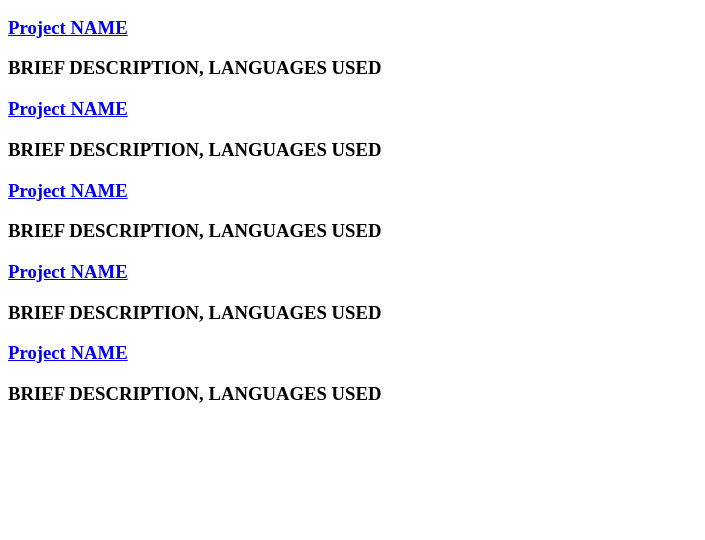
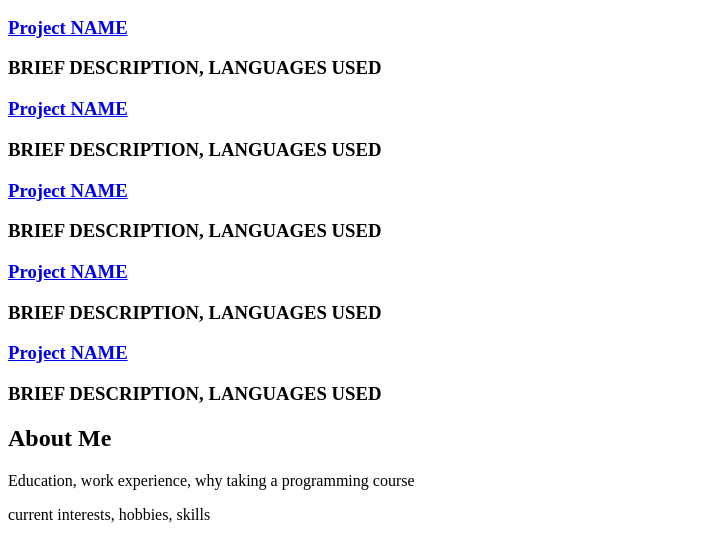
Before and after one commit to AramisDad/code-review-1, a plain HTML site: page index.html in a window 1280 px wide. Shown: the part 434-974 px from the top of the page, without its empty margins (0-705 px from the left). Before the commit the page ends 858 px from the top, so only its background shows below. Drawn offline with Linux system fonts and the light colour scheme.

Commit message:
add 'about me' section to index.html

```diff
--- a/index.html
+++ b/index.html
@@ -28,6 +28,12 @@
       <h3><a href="LINK">Project NAME</a></</h3>
         <p>BRIEF DESCRIPTION, LANGUAGES USED</p>
 
+    <h2>About Me</h2>
+
+      <p>Education, work experience, why taking a programming course</p>
+
+      <p>current interests, hobbies, skills</p>
+
   </body>
 
 </html>
```
